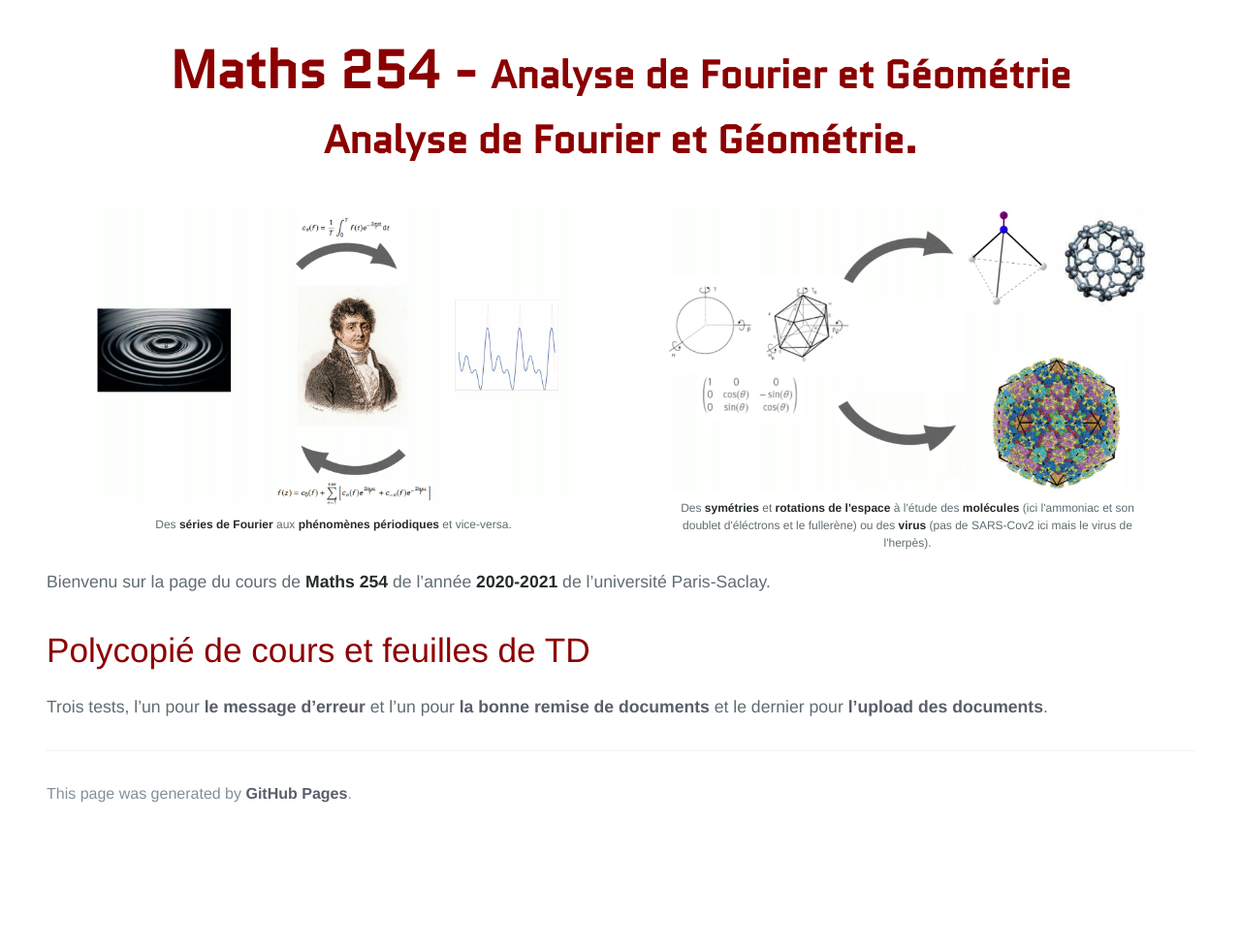
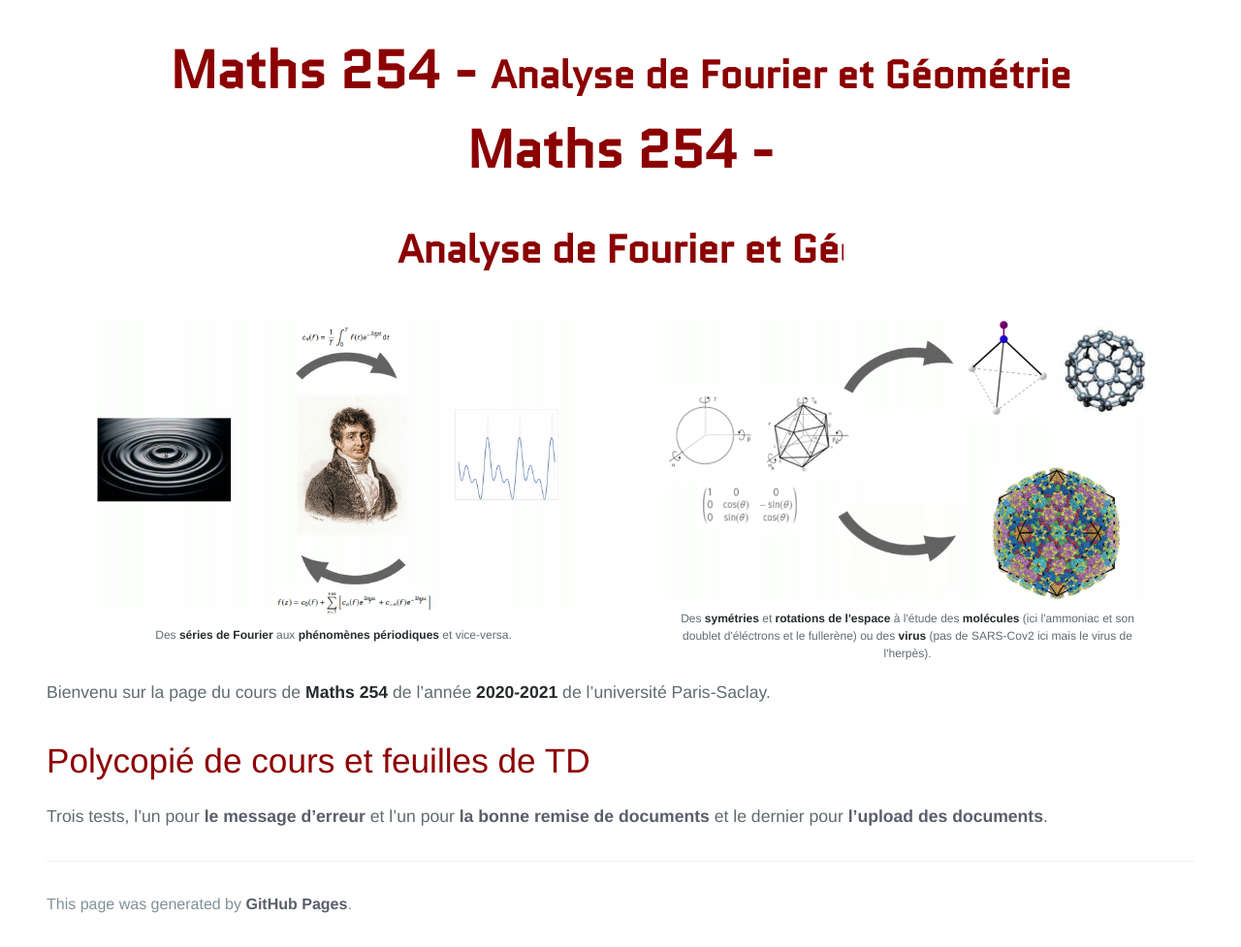
Before and after one commit to KevinDestagnol/algebre.github.io, a Jekyll site: the page built from index.md, in a window 1280 px wide. Shown: the part 260-1237 px from the top of the page at 97% size. Built offline with Jekyll 4.4.1, drawn with Linux system fonts in a browser that asks for light colours; some web fonts are replaced; our own code applies the rules of GitHub Pages for plain Markdown files; before the commit the page ends 1123 px from its top, so only the background shows below that.

Commit message:
Update default.html

```diff
--- a/_layouts/default.html
+++ b/_layouts/default.html
@@ -32,7 +32,7 @@
       <hprime class="project-name">{{ page.title | default: site.title | default: site.github.repository_name }} - </hprime>
       <hprime2 class="project-name">{{ page.description | default: site.description | default: site.github.project_tagline }}</hprime2>
   <div class="content">
-      <p>
+    <hprime class="project-name">{{ page.title | default: site.title | default: site.github.repository_name }} - </hprime>  <p>
        Analyse de Fourier et Géométrie.
       </p>
         </div>
```
